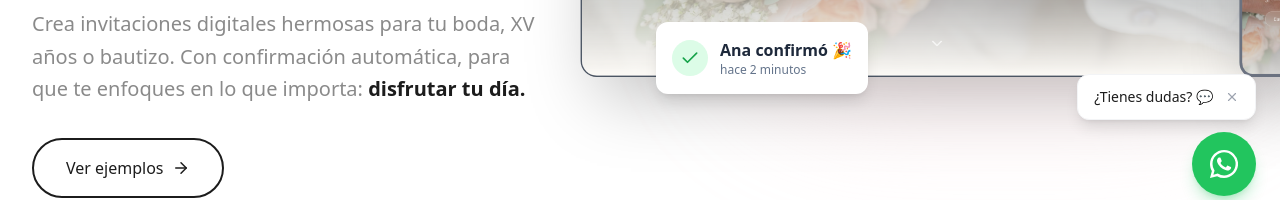
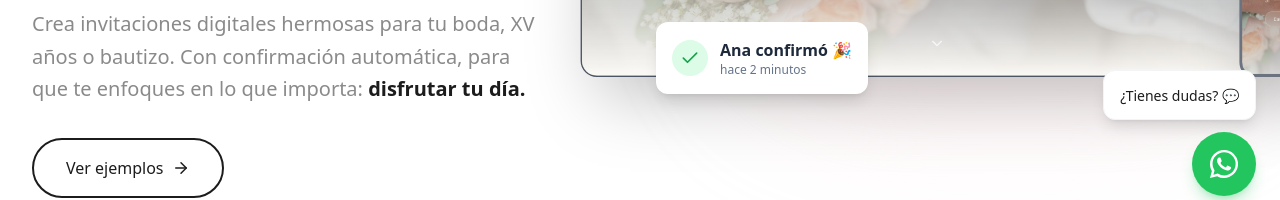
Before and after one commit to Jerexidis/Invita-Ya, a React (Vite) app: page / in a window 1280 px wide. Shown: the part 508-708 px from the top of the page. Built offline with nearby package versions, Linux system fonts and the light colour scheme.

Commit message:
feat: add GallerySection, TestimonialsSection, and WhatsAppFAB components to landing page

```diff
--- a/src/components/landing/GallerySection.jsx
+++ b/src/components/landing/GallerySection.jsx
@@ -7,7 +7,7 @@ const demos = [
         slug: '/demo/boda',
         title: 'Boda 💍',
         subtitle: 'Elegancia natural con tonos verdes',
-        badge: 'Más vendido 🔥',
+        badge: 'Más vendido',
         badgeColor: 'bg-invita-heart text-white',
         image: 'https://images.unsplash.com/photo-1465495976277-4387d4b0b4c6?q=80&w=2070&auto=format&fit=crop',
     },
@@ -15,7 +15,7 @@ const demos = [
         slug: '/demo/xv',
         title: 'XV Años 👑',
         subtitle: 'Diseño clásico y refinado en lila',
-        badge: 'Popular ⭐',
+        badge: 'Popular',
         badgeColor: 'bg-purple-500 text-white',
         image: 'https://images.unsplash.com/photo-1721069118889-13b854aae301?q=80&w=687&auto=format&fit=crop&ixlib=rb-4.1.0&ixid=M3wxMjA3fDB8MHxwaG90by1wYWdlfHx8fGVufDB8fHx8fA%3D%3D',
     },
@@ -23,7 +23,7 @@ const demos = [
         slug: '/demo/bautizo',
         title: 'Bautizo 🧸',
         subtitle: 'Tonos pastel suaves y delicados',
-        badge: 'Nuevo ✨',
+        badge: 'Nuevo',
         badgeColor: 'bg-blue-500 text-white',
         image: 'https://plus.unsplash.com/premium_photo-1664372356812-fbeb0850a835?q=80&w=732&auto=format&fit=crop&ixlib=rb-4.1.0&ixid=M3wxMjA3fDB8MHxwaG90by1wYWdlfHx8fGVufDB8fHx8fA%3D%3D',
     },
@@ -37,7 +37,7 @@ const GallerySection = () => {
             <div className="max-w-6xl mx-auto px-4 sm:px-6 lg:px-8">
                 <ScrollReveal className="text-center mb-16">
                     <span className="inline-flex items-center gap-2 px-4 py-2 bg-white text-invita-heart rounded-full text-sm font-semibold tracking-wide uppercase mb-6">
-                        🖼️ Ejemplos
+                        Ejemplos
                     </span>
                     <h2 className="text-3xl md:text-4xl font-serif text-invita-dark mb-4">
                         Encuentra tu estilo perfecto
--- a/src/components/landing/TestimonialsSection.jsx
+++ b/src/components/landing/TestimonialsSection.jsx
@@ -18,7 +18,7 @@ const testimonials = [
         name: 'María Elena G.',
         event: 'XV Años en León',
         date: 'Marzo 2026',
-        type: 'XV Años 🎀',
+        type: 'XV Años',
         initials: 'MG',
         color: 'bg-purple-100 text-purple-700',
     },
@@ -27,7 +27,7 @@ const testimonials = [
         name: 'Daniela y Luis',
         event: 'Boda en Guadalajara',
         date: 'Enero 2026',
-        type: 'Boda ✨',
+        type: 'Boda',
         initials: 'DL',
         color: 'bg-rose-100 text-rose-700',
     },
@@ -36,7 +36,7 @@ const testimonials = [
         name: 'Karen M.',
         event: 'Bautizo en Aguascalientes',
         date: 'Febrero 2026',
-        type: 'Bautizo 💙',
+        type: 'Bautizo',
         initials: 'KM',
         color: 'bg-blue-100 text-blue-700',
     },
@@ -112,15 +112,15 @@ const TestimonialsSection = () => {
                                 </p>
 
                                 {/* Author */}
-                                <div className="flex items-center gap-4">
-                                    <div className={`w-12 h-12 rounded-full ${t.color} flex items-center justify-center font-bold text-sm`}>
+                                <div className="flex flex-col sm:flex-row items-center gap-3 sm:gap-4">
+                                    <div className={`w-12 h-12 shrink-0 rounded-full ${t.color} flex items-center justify-center font-bold text-sm`}>
                                         {t.initials}
                                     </div>
-                                    <div className="text-left">
+                                    <div className="text-center sm:text-left">
                                         <p className="font-bold text-invita-dark">{t.name}</p>
                                         <p className="text-invita-gray text-sm">{t.event} · {t.date}</p>
                                     </div>
-                                    <span className="ml-2 px-2.5 py-1 bg-invita-cream rounded-full text-xs font-semibold text-invita-dark">
+                                    <span className="sm:ml-2 px-3 py-1 bg-invita-cream rounded-full text-xs font-semibold text-invita-dark whitespace-nowrap">
                                         {t.type}
                                     </span>
                                 </div>
--- a/src/components/ui/WhatsAppFAB.jsx
+++ b/src/components/ui/WhatsAppFAB.jsx
@@ -1,6 +1,5 @@
 import { useState, useEffect } from 'react';
 import { motion, AnimatePresence } from 'framer-motion';
-import { X } from 'lucide-react';
 
 const WHATSAPP_NUMBER = '524491120621';
 
@@ -16,10 +15,23 @@ const WhatsAppFAB = () => {
 
     useEffect(() => {
         const fabTimer = setTimeout(() => setIsVisible(true), 2000);
-        const tooltipTimer = setTimeout(() => setShowTooltip(true), 5000);
+
+        // Show tooltip sporadically: first at 5s, then every ~20s, each time for 3s
+        let intervalId;
+        const firstTooltip = setTimeout(() => {
+            setShowTooltip(true);
+            setTimeout(() => setShowTooltip(false), 3000);
+
+            intervalId = setInterval(() => {
+                setShowTooltip(true);
+                setTimeout(() => setShowTooltip(false), 3000);
+            }, 20000);
+        }, 5000);
+
         return () => {
             clearTimeout(fabTimer);
-            clearTimeout(tooltipTimer);
+            clearTimeout(firstTooltip);
+            if (intervalId) clearInterval(intervalId);
         };
     }, []);
 
@@ -44,17 +56,11 @@ const WhatsAppFAB = () => {
                                 initial={{ opacity: 0, y: 10, scale: 0.9 }}
                                 animate={{ opacity: 1, y: 0, scale: 1 }}
                                 exit={{ opacity: 0, y: 10, scale: 0.9 }}
-                                className="bg-white px-4 py-3 rounded-xl shadow-lg border border-gray-100 flex items-center gap-3 max-w-[220px]"
+                                className="bg-white px-4 py-3 rounded-xl shadow-lg border border-gray-100 max-w-[220px]"
                             >
                                 <span className="text-sm text-invita-dark font-medium">
                                     ¿Tienes dudas? 💬
                                 </span>
-                                <button
-                                    onClick={() => setShowTooltip(false)}
-                                    className="text-gray-400 hover:text-gray-600 transition-colors flex-shrink-0"
-                                >
-                                    <X size={14} />
-                                </button>
                             </motion.div>
                         )}
                     </AnimatePresence>
```
